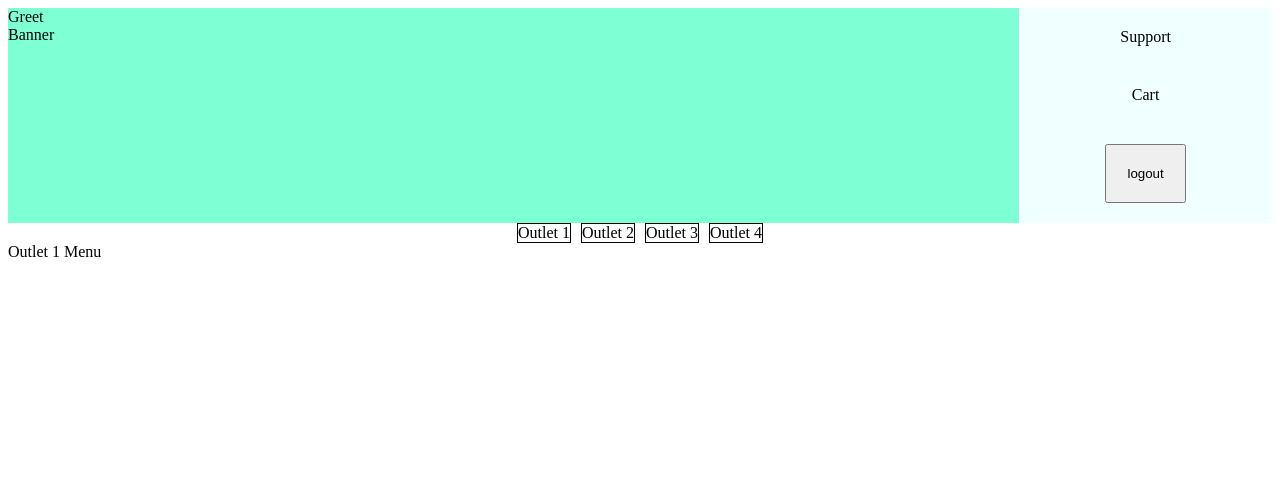
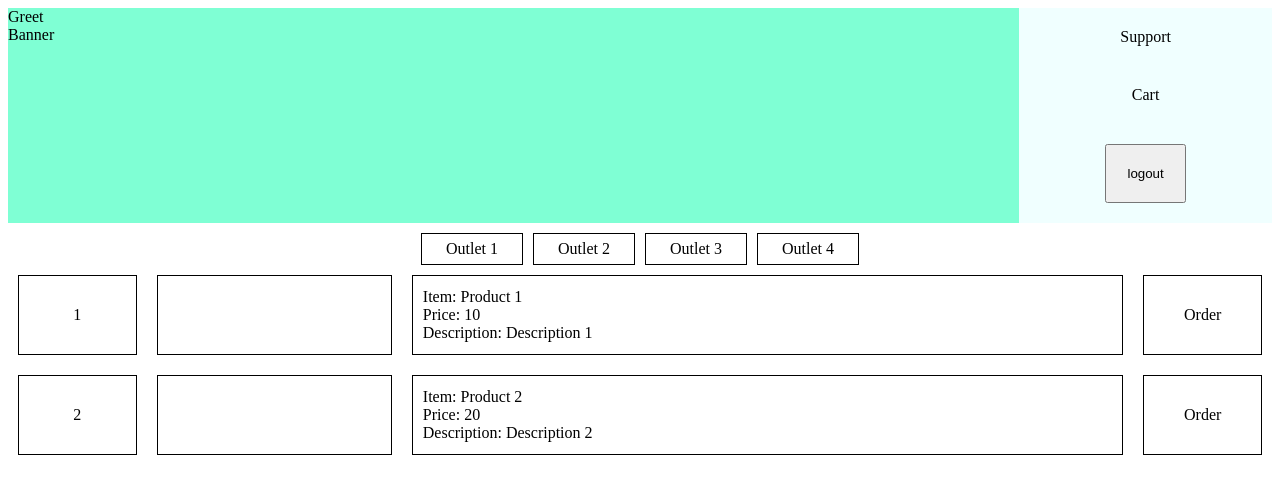
Before and after one commit to parthratra11/Canteen, a React app in the folder canteen-react/: page /Home in a window 1280 px wide. Built offline with nearby package versions, Linux system fonts and the light colour scheme.

Commit message:
homepage outlets updated, order function added

```diff
--- a/canteen-react/src/components/Homepage/homepage.css
+++ b/canteen-react/src/components/Homepage/homepage.css
@@ -41,6 +41,57 @@
 .outletsNavItem {
   margin-left: 5px;
   margin-right: 5px;
+  width: 100px;
+  height: 30px;
+  margin-top: 10px;
+
+  display: flex;
+  align-items: center;
+  justify-content: center;
 
   border: 1px black solid;
 }
+
+.menuItemsHeader {
+  border: 1px solid black;
+  border-radius: 3px;
+}
+.menuItems {
+  width: 100%;
+  height: 100px;
+
+  display: flex;
+  flex-direction: row;
+  justify-content: center;
+}
+.menuItemID {
+  border: 1px solid black;
+  margin: 10px;
+  width: 10%;
+
+  display: flex;
+  align-items: center;
+  justify-content: center;
+}
+.menuItemImage {
+  border: 1px solid black;
+  margin: 10px;
+  width: 20%;
+}
+.menuItemDetails {
+  border: 1px solid black;
+  margin: 10px;
+  width: 60%;
+  display: flex;
+  flex-direction: column;
+  padding-left: 10px;
+  justify-content: center;
+}
+.menuItemOrder {
+  border: 1px solid black;
+  width: 10%;
+  margin: 10px;
+  display: flex;
+  justify-content: center;
+  align-items: center;
+}
--- a/canteen-react/src/components/Homepage/homepage.js
+++ b/canteen-react/src/components/Homepage/homepage.js
@@ -88,15 +88,57 @@ function Menu({ outlets, activeMenu }) {
 
   const outlet = outlets.find((outlet) => outlet.id === activeMenu);
 
-  return <div>{outlet.menu}</div>;
+  const handleOrder = (product, event) => {
+    event.preventDefault();
+    alert(`${product.id} Requested`);
+  };
+
+  return (
+    <>
+      {outlet.menu
+        .slice()
+        .sort((a, b) => parseInt(a.id, 10) - parseInt(b.id, 10))
+        .map((product) => (
+          <div key={product.id} className="menuItems">
+            <div className="menuItemID">{product.id}</div>
+            <div className="menuItemImage">{/*Product Image Placeholder*/}</div>
+            {/* Product Image div needs to be changed*/}
+            <div className="menuItemDetails">
+              <div>Item: {product.name}</div>
+              <div>Price: {product.price}</div>
+              <div>Description: {product.description}</div>
+            </div>
+            <div
+              className="menuItemOrder"
+              onClick={(event) => {
+                handleOrder(product, event);
+              }}
+            >
+              Order
+            </div>
+          </div>
+        ))}
+    </>
+  );
 }
 
 export default function HomePage() {
+  const products1 = [
+    { id: 1, name: "Product 1", price: 10, description: "Description 1" },
+    { id: 2, name: "Product 2", price: 20, description: "Description 2" },
+  ];
+  const products2 = [
+    { id: 1, name: "Product 1", price: 10, description: "Description 1" },
+    { id: 2, name: "Product 2", price: 20, description: "Description 2" },
+    { id: 3, name: "Product 3", price: 25, description: "Description 3" },
+    { id: 4, name: "Product 4", price: 30, description: "Description 4" },
+  ];
+
   const outlets = [
-    { id: 1, name: "Outlet 1", menu: "Outlet 1 Menu" },
-    { id: 2, name: "Outlet 2", menu: "Outlet 2 Menu" },
-    { id: 3, name: "Outlet 3", menu: "Outlet 3 Menu" },
-    { id: 4, name: "Outlet 4", menu: "Outlet 4 Menu" },
+    { id: 1, name: "Outlet 1", menu: products1 },
+    { id: 2, name: "Outlet 2", menu: products2 },
+    { id: 3, name: "Outlet 3", menu: products1 },
+    { id: 4, name: "Outlet 4", menu: products2 },
   ];
 
   const [activeMenu, setActiveMenu] = useState(1);
--- a/canteen-react/src/components/OutletPage/viewItems.js
+++ b/canteen-react/src/components/OutletPage/viewItems.js
@@ -23,7 +23,6 @@ export default function ViewItems({
         </div>
       </div>
       {products
-        // SLICE AND SORT NOT OF USE FOR NOW
         .slice()
         .sort((a, b) => parseInt(a.id, 10) - parseInt(b.id, 10))
         .map((product) => (
```
